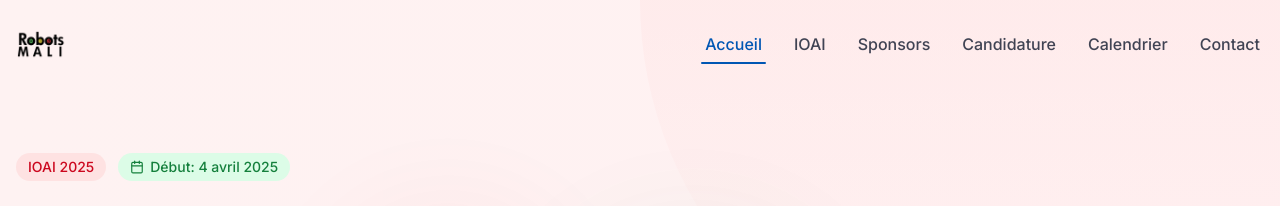
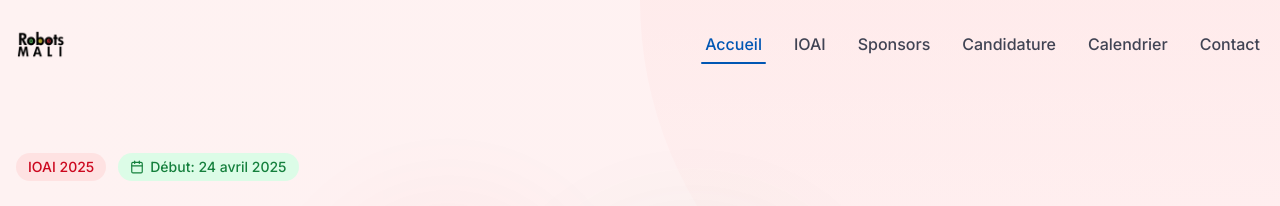
Before and after one commit to hellodiamalassana/ioai-mali, a React (Vite) app: page / in a window 1280 px wide. Shown: the top 206 px of the page. Built offline with nearby package versions, Linux system fonts and the light colour scheme.

Commit message:
Fix: Update timeline dates
Update the timeline dates for phase 2.

```diff
--- a/src/components/home/Hero.tsx
+++ b/src/components/home/Hero.tsx
@@ -28,7 +28,7 @@ const Hero = () => {
                 </span>
                 <div className="inline-flex items-center gap-1.5 py-1 px-3 bg-green-100 text-green-700 rounded-full text-sm font-medium">
                   <Calendar size={14} />
-                  <span>Début: 4 avril 2025</span>
+                  <span>Début: 24 avril 2025</span>
                 </div>
               </div>
             </ScrollReveal>
```
